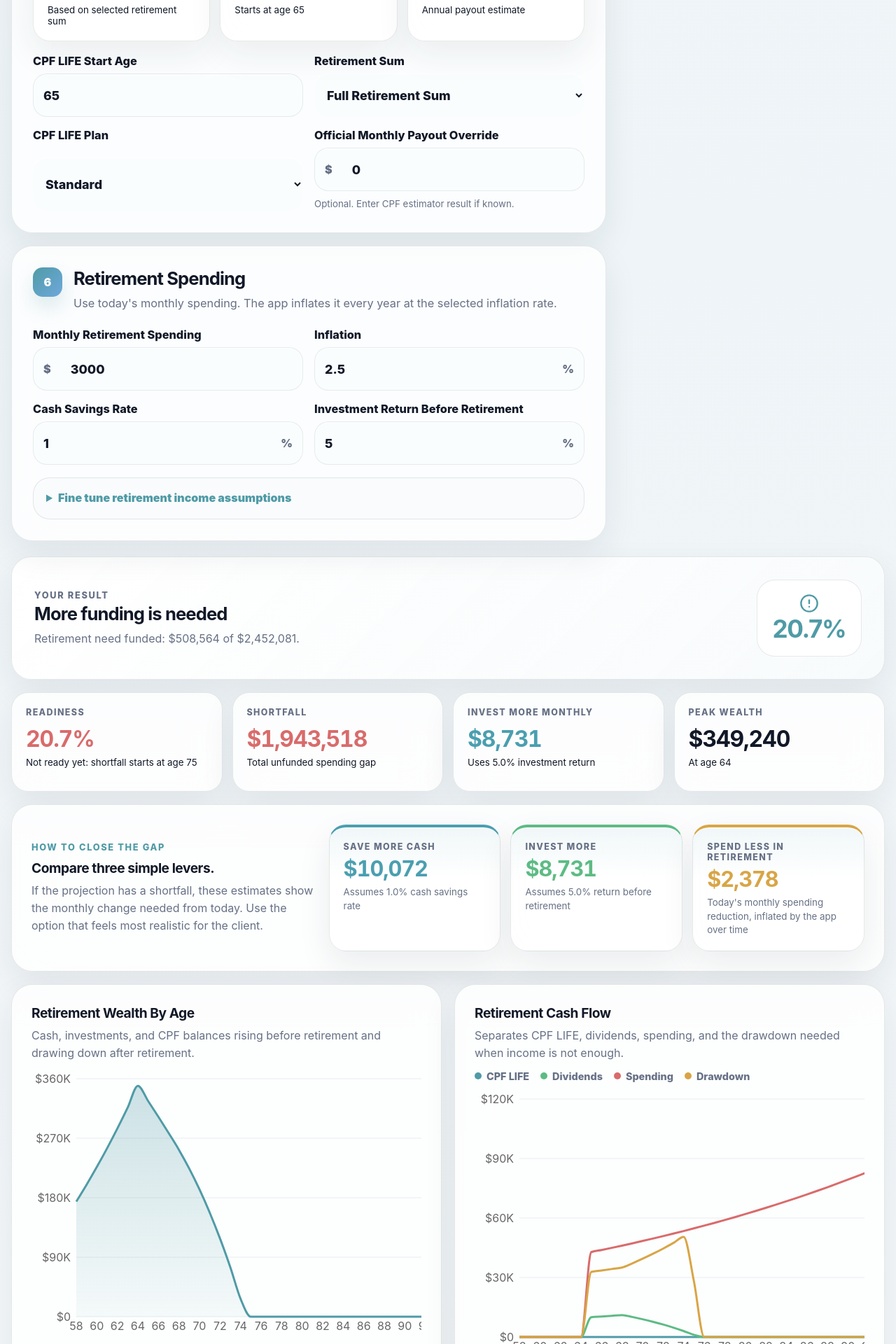
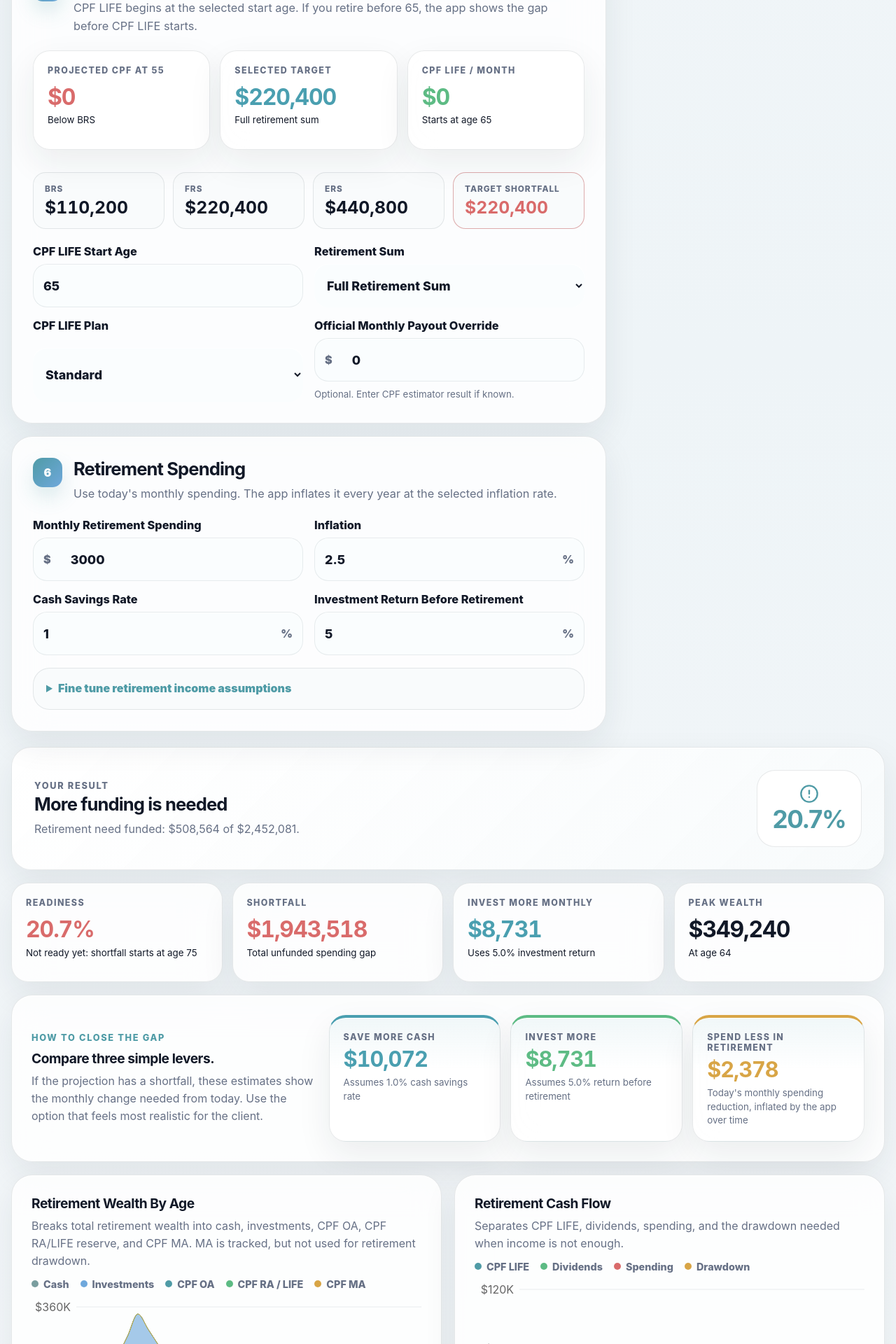
Before and after one commit to bryancjw-debug/RetirementReadiness, a React (Vite) app: page / in a window 1280 px wide. Shown: the part 2380-4300 px from the top of the page at 70% size. Built offline with nearby package versions, Linux system fonts and the light colour scheme.

Commit message:
Account for CPF housing and medical premium usage

```diff
--- a/src/App.tsx
+++ b/src/App.tsx
@@ -245,6 +245,8 @@ function YearTable({ rows }: { rows: RetirementYear[] }) {
             <th>CPF MA</th>
             <th>CPF RA</th>
             <th>CPF LIFE Reserve</th>
+            <th>OA Housing Use</th>
+            <th>MA Premiums</th>
             <th>CPF LIFE</th>
             <th>Dividends</th>
             <th>Spending</th>
@@ -265,6 +267,8 @@ function YearTable({ rows }: { rows: RetirementYear[] }) {
               <td>{formatCurrency(row.cpfMa)}</td>
               <td>{formatCurrency(row.cpfRa)}</td>
               <td>{formatCurrency(row.cpfLifeReserve)}</td>
+              <td>{formatCurrency(row.cpfOaHousingUsage)}</td>
+              <td>{formatCurrency(row.cpfMaMedicalPremium)}</td>
               <td>{formatCurrency(row.cpfLifeIncome)}</td>
               <td>{formatCurrency(row.passiveIncomeGenerated)}</td>
               <td>{formatCurrency(row.spendingNeed)}</td>
@@ -325,14 +329,15 @@ export default function App() {
   const projection = useMemo(() => projectRetirement(inputs), [inputs]);
   const cpfPreview = cpfContributionForYear(inputs, inputs.currentAge);
   const retirementRow = projection.rows.find((row) => row.age === inputs.retirementAge);
-  const cpfLifeStartRow = projection.rows.find((row) => row.age === inputs.cpfLifeStartAge);
 
   const chartRows = projection.rows.map((row) => ({
     age: row.age,
     totalWealth: Math.round(row.endingBalance),
     cash: Math.round(row.endingCashSavings),
     investments: Math.round(row.endingInvestments),
-    cpf: Math.round(row.cpfTotal),
+    cpfOa: Math.round(row.cpfOa),
+    cpfRa: Math.round(row.cpfRa + row.cpfLifeReserve),
+    cpfMa: Math.round(row.cpfMa),
     cpfLifeIncome: Math.round(row.cpfLifeIncome),
     passiveIncome: Math.round(row.passiveIncomeGenerated),
     income: Math.round(row.passiveIncomeGenerated + row.cpfLifeIncome),
@@ -492,12 +497,30 @@ export default function App() {
               onChange={(checked) => updateInput("includeCpf", checked)}
             />
             {inputs.includeCpf ? (
+              <>
                 <div className="field-grid">
                   <NumberField label="CPF OA" prefix="$" value={inputs.cpfOa} onChange={(value) => updateInput("cpfOa", value)} />
                   <NumberField label="CPF SA" prefix="$" value={inputs.cpfSa} onChange={(value) => updateInput("cpfSa", value)} />
                   <NumberField label="CPF MA" prefix="$" value={inputs.cpfMa} onChange={(value) => updateInput("cpfMa", value)} />
                   <NumberField label="CPF RA" helper="Leave as 0 if you are below 55 and RA has not formed." prefix="$" value={inputs.cpfRa} onChange={(value) => updateInput("cpfRa", value)} />
                 </div>
+                <div className="field-grid">
+                  <NumberField
+                    label="CPF OA Used For Housing Monthly"
+                    helper="Simple estimate for downpayment/loan instalments paid from OA before retirement."
+                    prefix="$"
+                    value={inputs.cpfOaHousingMonthly}
+                    onChange={(value) => updateInput("cpfOaHousingMonthly", value)}
+                  />
+                  <NumberField
+                    label="CPF MA Medical Premiums Yearly"
+                    helper="Estimate MediShield Life, Integrated Shield, CareShield, or other MediSave-paid premiums."
+                    prefix="$"
+                    value={inputs.cpfMaMedicalPremiumAnnual}
+                    onChange={(value) => updateInput("cpfMaMedicalPremiumAnnual", value)}
+                  />
+                </div>
+              </>
             ) : null}
           </Section>
 
@@ -505,9 +528,33 @@ export default function App() {
             {inputs.includeCpf ? (
               <>
                 <div className="mini-metrics">
-                  <MetricCard label="Retirement Sum At 55" value={formatCurrency(projection.summary.cpfRetirementSumAt55)} note="Based on selected retirement sum" tone="blue" />
+                  <MetricCard label="Projected CPF At 55" value={formatCurrency(projection.summary.projectedCpfRetirementFundingAt55)} note={projection.summary.cpfRetirementSumTierAt55} tone={projection.summary.cpfRetirementSumShortfallAt55 > 0 ? "warn" : "good"} />
+                  <MetricCard label="Selected Target" value={formatCurrency(projection.summary.cpfRetirementSumAt55)} note={`${inputs.cpfRetirementSum} retirement sum`} tone="blue" />
                   <MetricCard label="CPF LIFE / Month" value={formatCurrency(projection.summary.cpfLifeMonthlyAtStart)} note={`Starts at age ${inputs.cpfLifeStartAge}`} tone="good" />
-                  <MetricCard label="CPF LIFE First Year" value={formatCurrency(cpfLifeStartRow?.cpfLifeIncome ?? 0)} note="Annual payout estimate" />
+                </div>
+                <div className="cpf-outlook">
+                  <div>
+                    <span>BRS</span>
+                    <strong>{formatCurrency(projection.summary.cpfBasicRetirementSumAt55)}</strong>
+                  </div>
+                  <div>
+                    <span>FRS</span>
+                    <strong>{formatCurrency(projection.summary.cpfFullRetirementSumAt55)}</strong>
+                  </div>
+                  <div>
+                    <span>ERS</span>
+                    <strong>{formatCurrency(projection.summary.cpfEnhancedRetirementSumAt55)}</strong>
+                  </div>
+                  <div className={projection.summary.cpfRetirementSumShortfallAt55 > 0 ? "is-short" : "is-excess"}>
+                    <span>{projection.summary.cpfRetirementSumShortfallAt55 > 0 ? "Target Shortfall" : "Excess Over FRS"}</span>
+                    <strong>
+                      {formatCurrency(
+                        projection.summary.cpfRetirementSumShortfallAt55 > 0
+                          ? projection.summary.cpfRetirementSumShortfallAt55
+                          : projection.summary.cpfRetirementSumExcessAt55
+                      )}
+                    </strong>
+                  </div>
                 </div>
                 <div className="field-grid">
                   <NumberField label="CPF LIFE Start Age" value={inputs.cpfLifeStartAge} onChange={(value) => updateInput("cpfLifeStartAge", value)} />
@@ -623,24 +670,31 @@ export default function App() {
             <div className="chart-card__header">
               <div>
                 <h3>Retirement Wealth By Age</h3>
-                <p>Cash, investments, and CPF balances rising before retirement and drawing down after retirement.</p>
+                <p>Breaks total retirement wealth into cash, investments, CPF OA, CPF RA/LIFE reserve, and CPF MA. MA is tracked, but not used for retirement drawdown.</p>
               </div>
             </div>
+            <ChartLegend
+              items={[
+                { label: "Cash", className: "dot-cash" },
+                { label: "Investments", className: "dot-investments" },
+                { label: "CPF OA", className: "dot-cpf-oa" },
+                { label: "CPF RA / LIFE", className: "dot-cpf-ra" },
+                { label: "CPF MA", className: "dot-cpf-ma" }
+              ]}
+            />
             <div className="chart-frame">
               <div className="chart-frame__inner">
                 <ResponsiveContainer width="100%" height="100%">
                   <AreaChart data={chartRows} margin={{ top: 12, right: 20, left: 4, bottom: 8 }}>
-                    <defs>
-                      <linearGradient id="wealthFill" x1="0" x2="0" y1="0" y2="1">
-                        <stop offset="0%" stopColor="var(--chart-primary)" stopOpacity={0.48} />
-                        <stop offset="100%" stopColor="var(--chart-primary)" stopOpacity={0.08} />
-                      </linearGradient>
-                    </defs>
                     <CartesianGrid stroke="var(--chart-grid)" vertical={false} />
                     <XAxis dataKey="age" tickLine={false} axisLine={false} />
                     <YAxis tickFormatter={(value) => formatCurrency(Number(value), { compact: true })} tickLine={false} axisLine={false} />
                     <Tooltip content={<ChartTooltip />} />
-                    <Area dataKey="totalWealth" name="Total Retirement Wealth" type="monotone" stroke="var(--chart-primary)" strokeWidth={3} fill="url(#wealthFill)" />
+                    <Area dataKey="cash" name="Cash Savings" type="monotone" stackId="wealth" stroke="var(--chart-cash)" fill="var(--chart-cash)" fillOpacity={0.62} />
+                    <Area dataKey="investments" name="Investments" type="monotone" stackId="wealth" stroke="var(--chart-investments)" fill="var(--chart-investments)" fillOpacity={0.62} />
+                    <Area dataKey="cpfOa" name="CPF OA" type="monotone" stackId="wealth" stroke="var(--chart-cpf-oa)" fill="var(--chart-cpf-oa)" fillOpacity={0.62} />
+                    <Area dataKey="cpfRa" name="CPF RA / LIFE Reserve" type="monotone" stackId="wealth" stroke="var(--chart-cpf-ra)" fill="var(--chart-cpf-ra)" fillOpacity={0.62} />
+                    <Area dataKey="cpfMa" name="CPF MA" type="monotone" stackId="wealth" stroke="var(--chart-cpf-ma)" fill="var(--chart-cpf-ma)" fillOpacity={0.62} />
                   </AreaChart>
                 </ResponsiveContainer>
               </div>
--- a/src/styles.css
+++ b/src/styles.css
@@ -34,6 +34,11 @@
   --chart-success: #5dbb84;
   --chart-warning: #d8a546;
   --chart-error: #d96b6b;
+  --chart-cash: #7a9e9f;
+  --chart-investments: #6fa8dc;
+  --chart-cpf-oa: #4f9ba6;
+  --chart-cpf-ra: #5dbb84;
+  --chart-cpf-ma: #d8a546;
   --chart-grid: rgba(102, 112, 133, 0.13);
 }
 
@@ -68,6 +73,11 @@
   --chart-success: #74d99f;
   --chart-warning: #e0b45c;
   --chart-error: #ee7e7e;
+  --chart-cash: #8fb9bf;
+  --chart-investments: #86b7f0;
+  --chart-cpf-oa: #78c6ce;
+  --chart-cpf-ra: #74d99f;
+  --chart-cpf-ma: #e0b45c;
   --chart-grid: rgba(170, 180, 188, 0.13);
 }
 
@@ -537,6 +547,53 @@ footer span {
   color: var(--blue-2);
 }
 
+.cpf-outlook {
+  display: grid;
+  grid-template-columns: repeat(4, minmax(0, 1fr));
+  gap: 12px;
+  margin: 14px 0 4px;
+}
+
+.cpf-outlook div {
+  padding: 16px;
+  border: 1px solid var(--line);
+  border-radius: 18px;
+  background: color-mix(in srgb, var(--surface-soft) 82%, transparent);
+}
+
+.cpf-outlook span {
+  display: block;
+  margin-bottom: 6px;
+  color: var(--muted);
+  font-size: 0.74rem;
+  font-weight: 800;
+  letter-spacing: 0.08em;
+  text-transform: uppercase;
+}
+
+.cpf-outlook strong {
+  color: var(--text);
+  font-size: clamp(1.1rem, 2vw, 1.55rem);
+  line-height: 1.1;
+  font-variant-numeric: tabular-nums;
+}
+
+.cpf-outlook .is-short {
+  border-color: color-mix(in srgb, var(--red) 48%, var(--line));
+}
+
+.cpf-outlook .is-short strong {
+  color: var(--red);
+}
+
+.cpf-outlook .is-excess {
+  border-color: color-mix(in srgb, var(--green) 48%, var(--line));
+}
+
+.cpf-outlook .is-excess strong {
+  color: var(--green);
+}
+
 .gap-card {
   display: grid;
   grid-template-columns: minmax(240px, 0.85fr) minmax(0, 1.6fr);
@@ -827,6 +884,26 @@ footer span {
   background: var(--chart-error);
 }
 
+.dot-cash {
+  background: var(--chart-cash);
+}
+
+.dot-investments {
+  background: var(--chart-investments);
+}
+
+.dot-cpf-oa {
+  background: var(--chart-cpf-oa);
+}
+
+.dot-cpf-ra {
+  background: var(--chart-cpf-ra);
+}
+
+.dot-cpf-ma {
+  background: var(--chart-cpf-ma);
+}
+
 .chart-frame {
   width: 100%;
   height: 390px;
@@ -1016,6 +1093,11 @@ footer svg {
     --chart-success: #74d99f;
     --chart-warning: #e0b45c;
     --chart-error: #ee7e7e;
+    --chart-cash: #8fb9bf;
+    --chart-investments: #86b7f0;
+    --chart-cpf-oa: #78c6ce;
+    --chart-cpf-ra: #74d99f;
+    --chart-cpf-ma: #e0b45c;
     --chart-grid: rgba(170, 180, 188, 0.13);
   }
 
@@ -1061,6 +1143,7 @@ footer svg {
   .page-grid,
   .chart-grid,
   .metric-grid,
+  .cpf-outlook,
   .gap-card,
   .gap-options {
     grid-template-columns: 1fr;
--- a/src/utils/projection.ts
+++ b/src/utils/projection.ts
@@ -47,6 +47,8 @@ export const defaultInputs: RetirementInputs = {
   cpfSa: 0,
   cpfMa: 0,
   cpfRa: 0,
+  cpfOaHousingMonthly: 0,
+  cpfMaMedicalPremiumAnnual: 0,
   cpfLifeStartAge: 65,
   cpfRetirementSum: "Full",
   cpfLifePlan: "Standard",
@@ -359,6 +361,8 @@ export function sanitizeInputs(inputs: RetirementInputs): RetirementInputs {
     cpfSa: clampNonNegative(inputs.cpfSa),
     cpfMa: clampNonNegative(inputs.cpfMa),
     cpfRa: clampNonNegative(inputs.cpfRa),
+    cpfOaHousingMonthly: clampNonNegative(inputs.cpfOaHousingMonthly),
+    cpfMaMedicalPremiumAnnual: clampNonNegative(inputs.cpfMaMedicalPremiumAnnual),
     cpfLifeMonthlyOverride: clampNonNegative(inputs.cpfLifeMonthlyOverride),
     retirementSpendingAnnual: clampNonNegative(inputs.retirementSpendingAnnual),
     retirementSpendingInflationRate: Number.isFinite(inputs.retirementSpendingInflationRate)
@@ -547,6 +551,14 @@ export function projectRetirement(rawInputs: RetirementInputs): RetirementProjec
     cpf.ma += cpfContribution.ma;
     routeRetirementAllocation(inputs, cpf, age, cpfContribution.sa + cpfContribution.ra);
     const contributionMedisaveOverflow = inputs.includeCpf ? applyMedisaveCap(inputs, cpf, age) : 0;
+    const cpfOaHousingUsage = inputs.includeCpf && age < inputs.retirementAge
+      ? Math.min(cpf.oa, inputs.cpfOaHousingMonthly * 12)
+      : 0;
+    cpf.oa -= cpfOaHousingUsage;
+    const cpfMaMedicalPremium = inputs.includeCpf
+      ? Math.min(cpf.ma, inputs.cpfMaMedicalPremiumAnnual)
+      : 0;
+    cpf.ma -= cpfMaMedicalPremium;
 
     const selectedCpfRetirementSum = inputs.includeCpf
       ? cpfTargetForChoice(inputs.cpfRetirementSum, projectionYear(inputs, Math.max(age, 55)))
@@ -643,6 +655,8 @@ export function projectRetirement(rawInputs: RetirementInputs): RetirementProjec
       cpfMaContribution: cpfContribution.ma,
       cpfRaContribution: cpfContribution.ra,
       medisaveOverflow: contributionMedisaveOverflow,
+      cpfOaHousingUsage,
+      cpfMaMedicalPremium,
       passiveIncomeGenerated,
       cpfLifeIncome,
       spendingNeed,
@@ -696,6 +710,27 @@ export function projectRetirement(rawInputs: RetirementInputs): RetirementProjec
     ? Math.min(100, (retirementIncomeAtStart + retirementRow.withdrawal) / retirementRow.spendingNeed * 100)
     : 100;
   const cpfLifeStartRow = rows.find((row) => row.age === inputs.cpfLifeStartAge);
+  const cpfRetirementSumYear = projectionYear(inputs, Math.max(inputs.currentAge, 55));
+  const cpfRetirementSumsAt55 = retirementSumsForYear(cpfRetirementSumYear);
+  const cpfFundingRowAt55 = rows.find((row) => row.age === 55) ?? rows.find((row) => row.age >= 55) ?? rows[0];
+  const projectedCpfRetirementFundingAt55 = inputs.includeCpf
+    ? (cpfFundingRowAt55?.cpfRa ?? 0) + (cpfFundingRowAt55?.cpfLifeReserve ?? 0)
+    : 0;
+  const cpfRetirementSumShortfallAt55 = inputs.includeCpf
+    ? Math.max(0, cpfTargetForChoice(inputs.cpfRetirementSum, cpfRetirementSumYear) - projectedCpfRetirementFundingAt55)
+    : 0;
+  const cpfRetirementSumExcessAt55 = inputs.includeCpf
+    ? Math.max(0, projectedCpfRetirementFundingAt55 - cpfRetirementSumsAt55.frs)
+    : 0;
+  const cpfRetirementSumTierAt55: RetirementSummary["cpfRetirementSumTierAt55"] = !inputs.includeCpf
+    ? "Below BRS"
+    : projectedCpfRetirementFundingAt55 >= cpfRetirementSumsAt55.ers
+      ? "ERS Met"
+      : projectedCpfRetirementFundingAt55 >= cpfRetirementSumsAt55.frs
+        ? "FRS Met"
+        : projectedCpfRetirementFundingAt55 >= cpfRetirementSumsAt55.brs
+          ? "BRS Met"
+          : "Below BRS";
 
   const summary: RetirementSummary = {
     status: firstShortfall ? "not-ready" : "ready",
@@ -725,7 +760,14 @@ export function projectRetirement(rawInputs: RetirementInputs): RetirementProjec
     totalShortfall,
     incomeCoverageAtRetirement,
     cpfLifeMonthlyAtStart: (cpfLifeStartRow?.cpfLifeIncome ?? 0) / 12,
-    cpfRetirementSumAt55: cpfTargetForChoice(inputs.cpfRetirementSum, projectionYear(inputs, 55))
+    cpfRetirementSumAt55: cpfTargetForChoice(inputs.cpfRetirementSum, cpfRetirementSumYear),
+    cpfBasicRetirementSumAt55: cpfRetirementSumsAt55.brs,
+    cpfFullRetirementSumAt55: cpfRetirementSumsAt55.frs,
+    cpfEnhancedRetirementSumAt55: cpfRetirementSumsAt55.ers,
+    projectedCpfRetirementFundingAt55,
+    cpfRetirementSumShortfallAt55,
+    cpfRetirementSumExcessAt55,
+    cpfRetirementSumTierAt55
   };
 
   return { rows, summary };
```
Also changed, not shown: src/types.ts (+11 -0 lines), 1 other file (tests, documents, lock files or other folders). Lines whose indentation alone changed are shown as unchanged.
